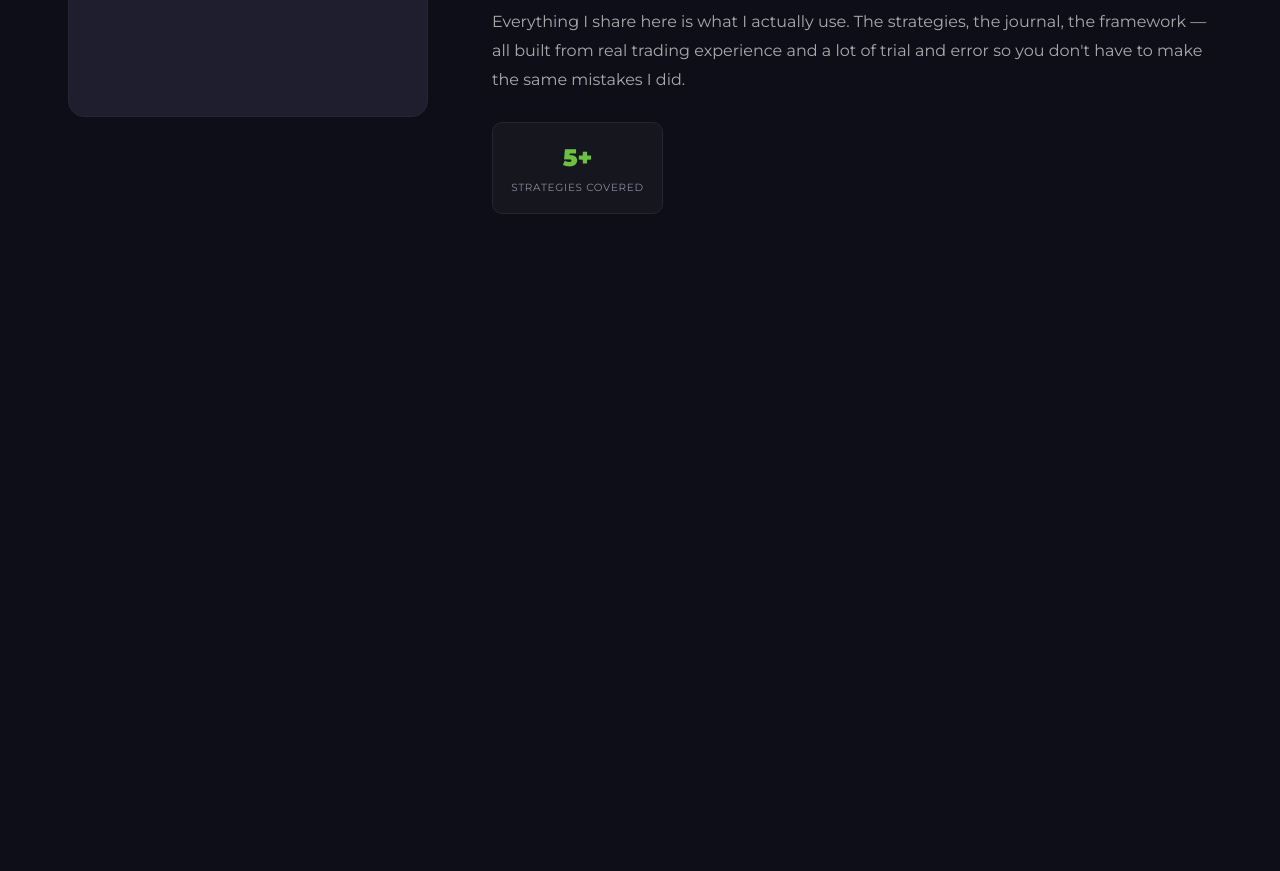
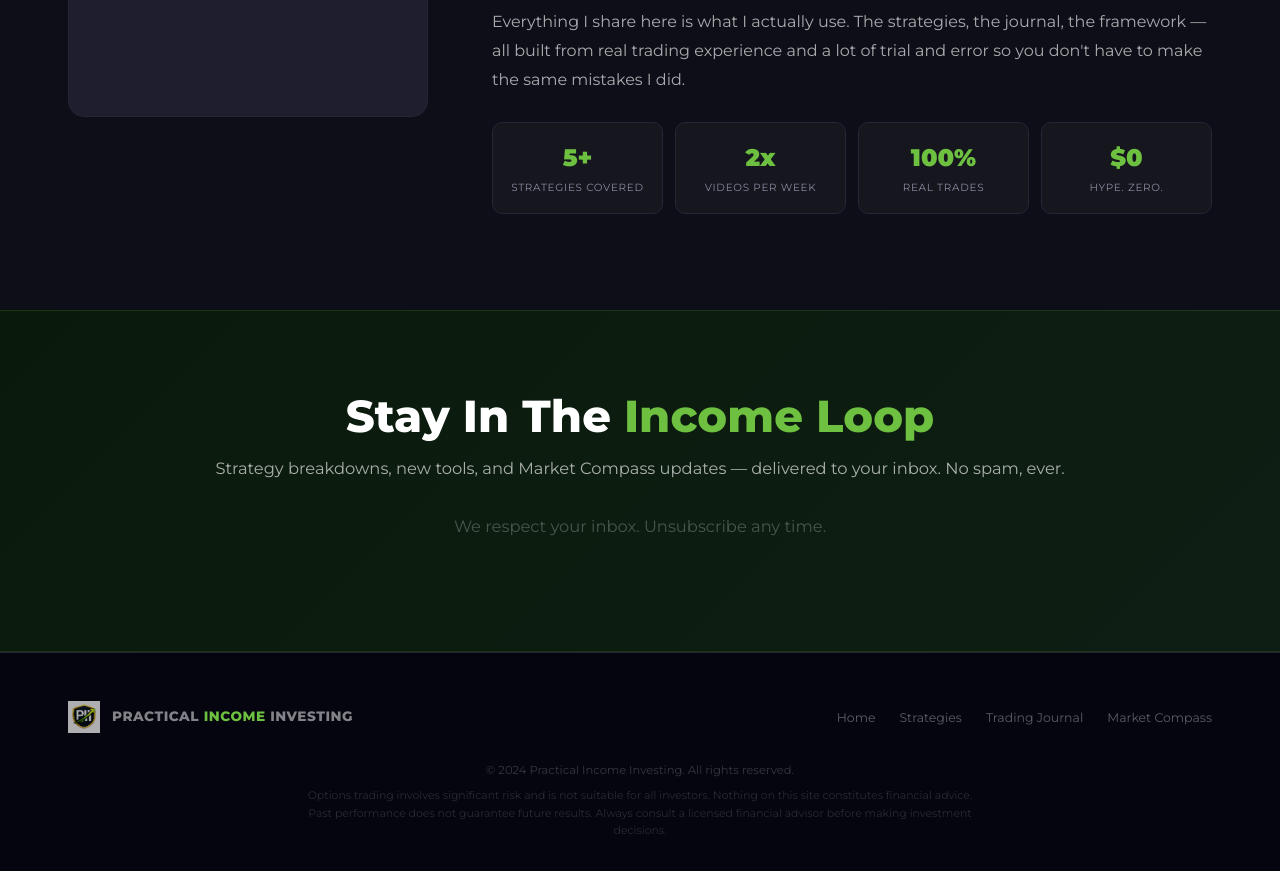
Before and after one commit to mklemm1255/market-compass, a plain HTML site: page docs/index.html in a window 1280 px wide. Shown: the part 5146-6017 px from the top of the page. Before the commit the page ends 5456 px from the top, so only its background shows below. Drawn offline with Linux system fonts and the light colour scheme.

Commit message:
Add Kit email capture form

```diff
--- a/docs/index.html
+++ b/docs/index.html
@@ -408,3 +408,54 @@
             <div class="cred-num">5+</div>
             <div class="cred-label">Strategies Covered</div>
           </div>
+          <div class="cred">
+            <div class="cred-num">2x</div>
+            <div class="cred-label">Videos Per Week</div>
+          </div>
+          <div class="cred">
+            <div class="cred-num">100%</div>
+            <div class="cred-label">Real Trades</div>
+          </div>
+          <div class="cred">
+            <div class="cred-num">$0</div>
+            <div class="cred-label">Hype. Zero.</div>
+          </div>
+        </div>
+      </div>
+
+    </div>
+  </div>
+</section>
+
+<!-- ═══════════════════ NEWSLETTER ═══════════════════ -->
+<section class="newsletter-section">
+  <div class="container">
+    <h2>Stay In The <span class="green">Income Loop</span></h2>
+    <p>Strategy breakdowns, new tools, and Market Compass updates — delivered to your inbox. No spam, ever.</p>
+    <script async data-uid="5c379f8548" src="https://practical-income-investing.kit.com/5c379f8548/index.js"></script>
+    <p class="nl-note">We respect your inbox. Unsubscribe any time.</p>
+  </div>
+</section>
+
+<!-- ═══════════════════ FOOTER ═══════════════════ -->
+<footer>
+  <div class="container">
+    <div class="footer-inner">
+      <div class="footer-logo">
+        <img src="pii-emblem-3d.png" alt="PII" class="footer-emblem" />
+        <div class="footer-brand">PRACTICAL <span>INCOME</span> INVESTING</div>
+      </div>
+      <ul class="footer-links">
+        <li><a href="index.html">Home</a></li>
+        <li><a href="strategies.html">Strategies</a></li>
+        <li><a href="journal.html">Trading Journal</a></li>
+        <li><a href="https://pii-market-compass.streamlit.app" target="_blank">Market Compass</a></li>
+      </ul>
+    </div>
+    <p class="footer-copy">© 2024 Practical Income Investing. All rights reserved.</p>
+    <p class="footer-disc">Options trading involves significant risk and is not suitable for all investors. Nothing on this site constitutes financial advice. Past performance does not guarantee future results. Always consult a licensed financial advisor before making investment decisions.</p>
+  </div>
+</footer>
+
+</body>
+</html>
```
